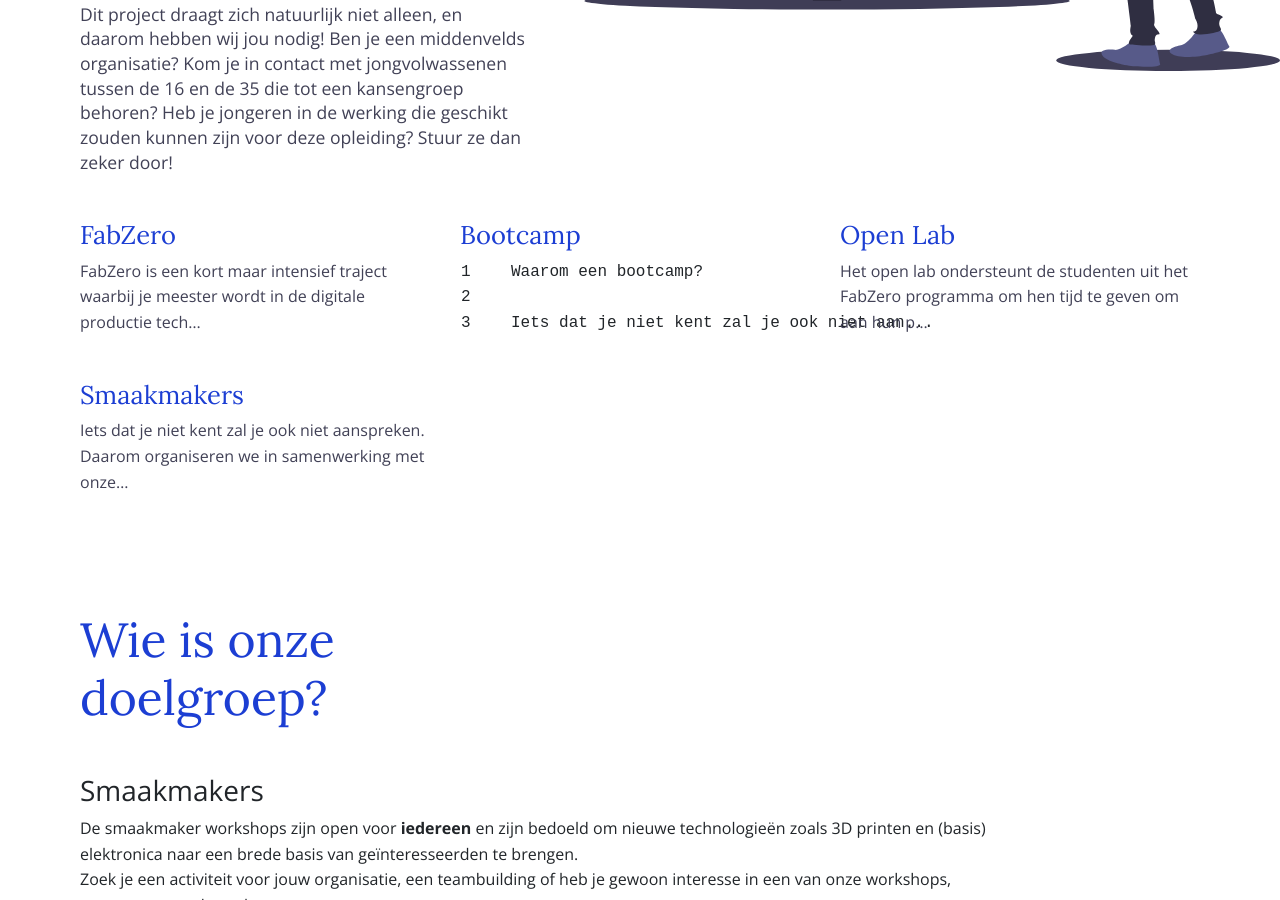
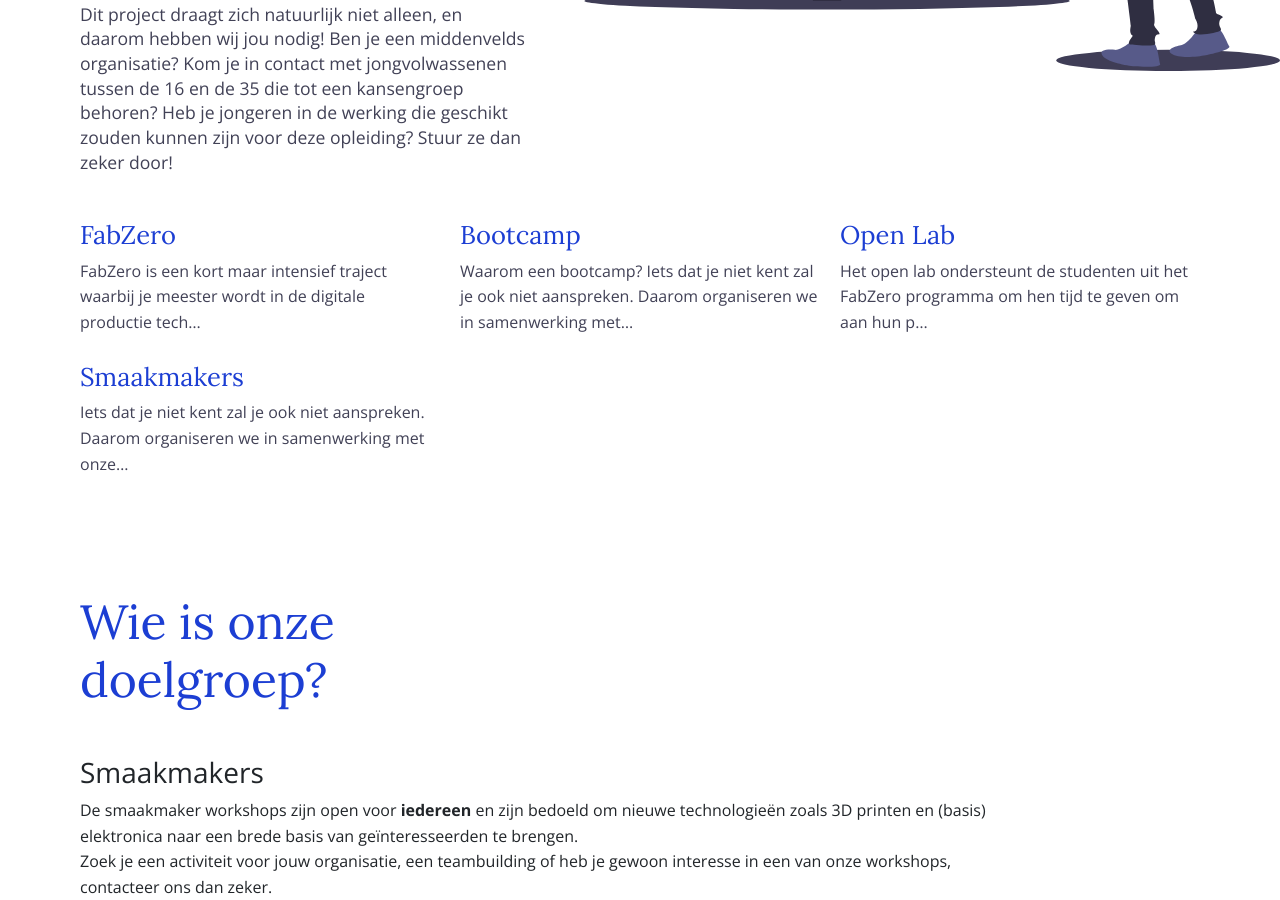
Before and after one commit to IngegnoMakerSpace/inclusievekets, a Jekyll site: the page built from _pages/partners.md, in a window 1280 px wide and 900 px high, scrolled down 429 px. Built offline with Jekyll 4.4.1, drawn with Linux system fonts in a browser that asks for light colours.

Commit message:
Have correct display of partner page

```diff
--- a/_pages/partners.md
+++ b/_pages/partners.md
@@ -32,7 +32,11 @@ Dit project draagt zich natuurlijk niet alleen, en daarom hebben wij jou nodig!
 <h2 class="service-title">
 <a href="{{site.baseurl}}{{ service.url }}">{{ service.title }}</a>
 </h2>
+{% if service.short_content %}
+{{ service.short_content }}
+{% else %}
 {{ service.content | markdownify | strip_html | truncate: 100 }}
+{% endif %}
 </div>
 </div>
 </div>
--- a/_services/bootcamp.md
+++ b/_services/bootcamp.md
@@ -3,6 +3,8 @@ title: Bootcamp
 layout: default
 bodyClass: page-team-list
 permalink: /bootcamp
+short_content: "Waarom een bootcamp? Iets dat je niet kent zal je ook niet aanspreken.
+Daarom organiseren we in samenwerking met..."
 ---
 
 {::options parse_block_html="true" /}
@@ -11,7 +13,6 @@ permalink: /bootcamp
 <div class="container pt-8 pt-md-1">
 <div class="row">
 <div class="col-12">
-
 # Waarom een bootcamp?
 
 Iets dat je niet kent zal je ook niet aanspreken.
```
Also changed, not shown: index.html (+4 -4 lines).
